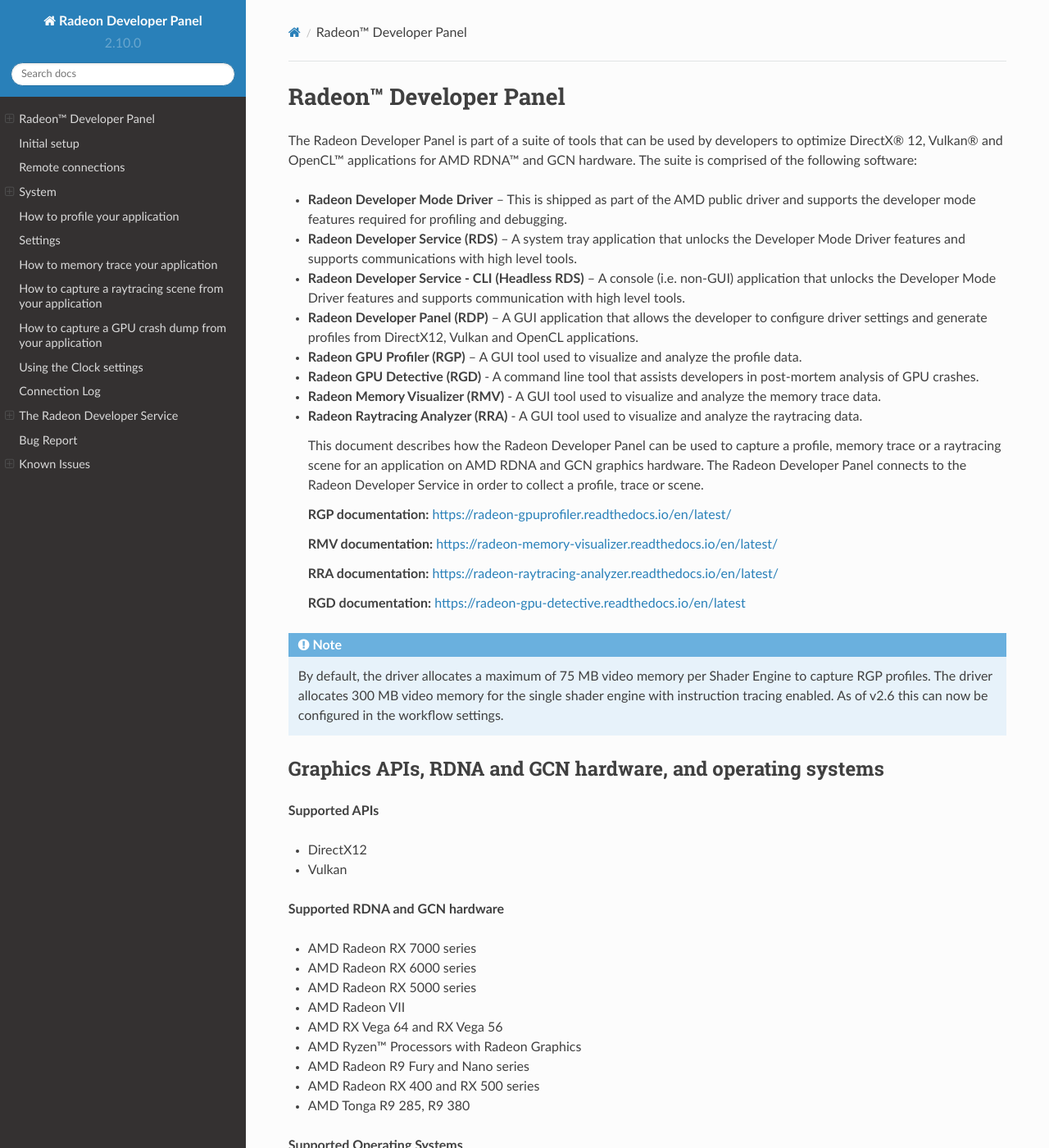
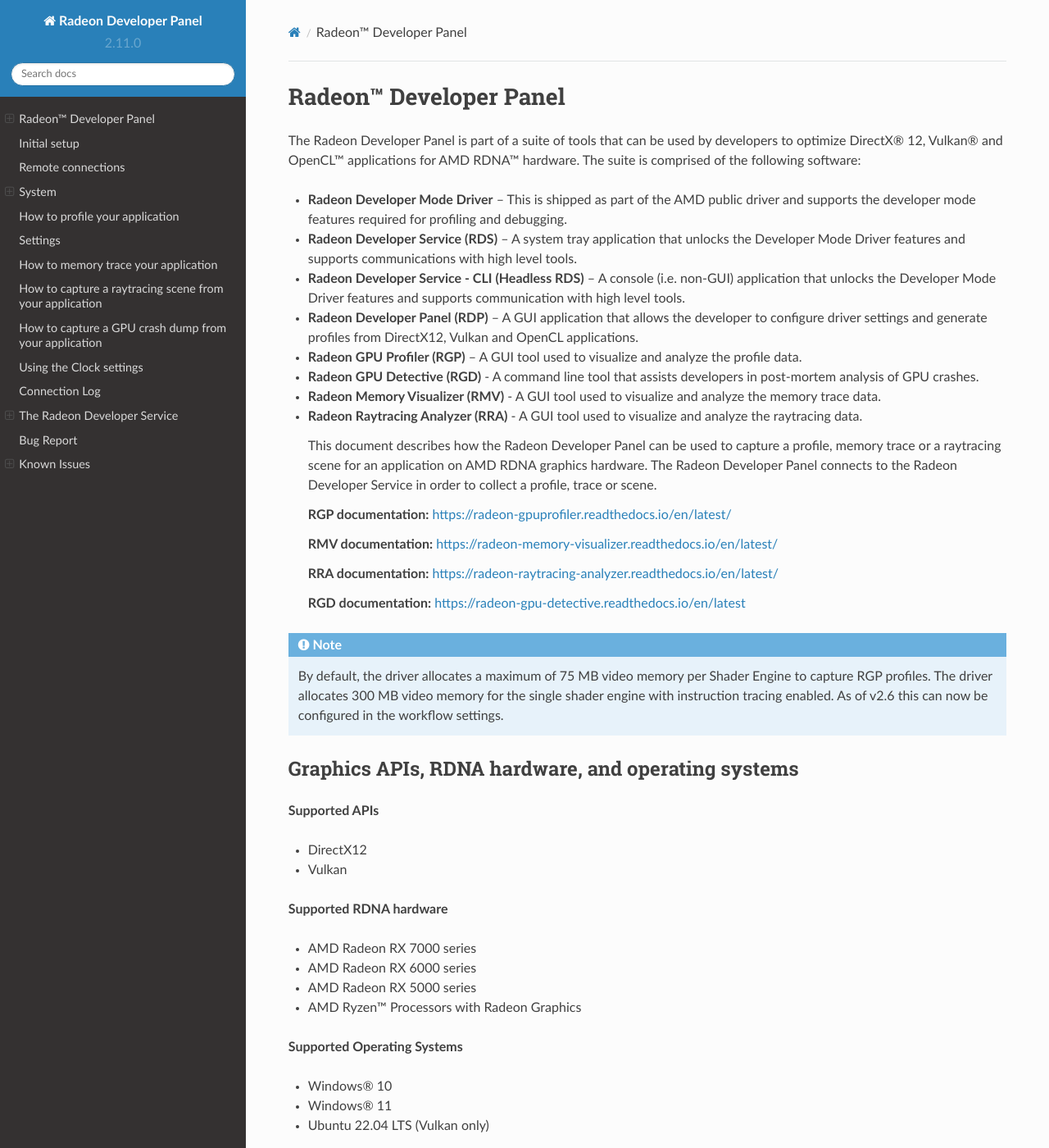
Before and after one commit to GPUOpen-Tools/radeon_developer_panel, a Sphinx documentation site: the page built from docs/source/index.rst, in a window 1280 px wide and 1400 px high. Shown: the whole window at 82% size. Built offline with Sphinx 7.4.7 and the Read the Docs theme 2.0.0, drawn with Linux system fonts in a browser that asks for light colours; some of the changed text lies outside the part shown.

Commit message:
Update documentation for 2.11 release (#41)

```diff
--- a/docs/source/conf.py
+++ b/docs/source/conf.py
@@ -54,9 +54,9 @@
 # built documents.
 #
 # The short X.Y version.
-version = u'2.10.0'
+version = u'2.11.0'
 # The full version, including alpha/beta/rc tags.
-release = u'2.10.0'
+release = u'2.11.0'
 
 # The language for content autogenerated by Sphinx. Refer to documentation
 # for a list of supported languages.
--- a/docs/source/index.rst
+++ b/docs/source/index.rst
@@ -3,7 +3,7 @@
 
 The Radeon Developer Panel is part of a suite of tools that can be used
 by developers to optimize DirectX® 12, Vulkan® and OpenCL™ applications for AMD RDNA™
-and GCN hardware. The suite is comprised of the following software:
+hardware. The suite is comprised of the following software:
 
 -  **Radeon Developer Mode Driver** – This is shipped as part of the AMD
    public driver and supports the developer mode features
@@ -33,7 +33,7 @@
    the raytracing data.
 
    This document describes how the Radeon Developer Panel can be used to capture
-   a profile, memory trace or a raytracing scene for an application on AMD RDNA and GCN graphics hardware. The
+   a profile, memory trace or a raytracing scene for an application on AMD RDNA graphics hardware. The
    Radeon Developer Panel connects to the Radeon Developer Service in
    order to collect a profile, trace or scene.
 
@@ -51,7 +51,7 @@
    300 MB video memory for the single shader engine with instruction tracing enabled.
    As of v2.6 this can now be configured in the workflow settings.
 
-Graphics APIs, RDNA and GCN hardware, and operating systems
+Graphics APIs, RDNA hardware, and operating systems
 ---------------------------------------------------------------------
 
 **Supported APIs**
@@ -60,7 +60,7 @@
 
 -  Vulkan
 
-\ **Supported RDNA and GCN hardware**
+\ **Supported RDNA hardware**
 
 -  AMD Radeon RX 7000 series
 
@@ -68,17 +68,7 @@
 
 -  AMD Radeon RX 5000 series
 
--  AMD Radeon VII
-
--  AMD RX Vega 64 and RX Vega 56
-
 -  AMD Ryzen™ Processors with Radeon Graphics
-
--  AMD Radeon R9 Fury and Nano series
-
--  AMD Radeon RX 400 and RX 500 series
-
--  AMD Tonga R9 285, R9 380
 
 \ **Supported Operating Systems**
 
@@ -88,7 +78,7 @@
 
 -  Ubuntu 22.04 LTS (Vulkan only)
 
-Compute APIs, RDNA and GCN hardware, and operating systems
+Compute APIs, RDNA hardware, and operating systems
 --------------------------------------------------------------------
 
 **Supported APIs**
@@ -97,17 +87,13 @@
 
 -  HIP
 
-\ **Supported RDNA and GCN hardware**
+\ **Supported RDNA hardware**
 
 -  AMD Radeon RX 7000 series
 
 -  AMD Radeon RX 6000 series
 
 -  AMD Radeon RX 5000 series
-
--  AMD Radeon VII
-
--  AMD RX Vega 64 and RX Vega 56
 
 -  AMD Ryzen Processors with Radeon Graphics
 
@@ -313,6 +299,9 @@
    * Defines the output path for saving captured raytracing scenes
    * Use the macro **$(APP_NAME)** to insert the connected application's name into path
 
+- **Ray dispatch buffer size**:
+   * Defines the buffer size in system memory used for allocating ray dispatch data during scene capture
+
 .. image:: media/Workflow_Raytracing_Config.png
 
 **Crash Analysis Configuration**
```
Also changed, not shown: other parts of docs/source/index.rst (+5 -0 lines), docs/source/media/Raytracing_1.png, docs/source/media/Workflow_Raytracing_Config.png.
